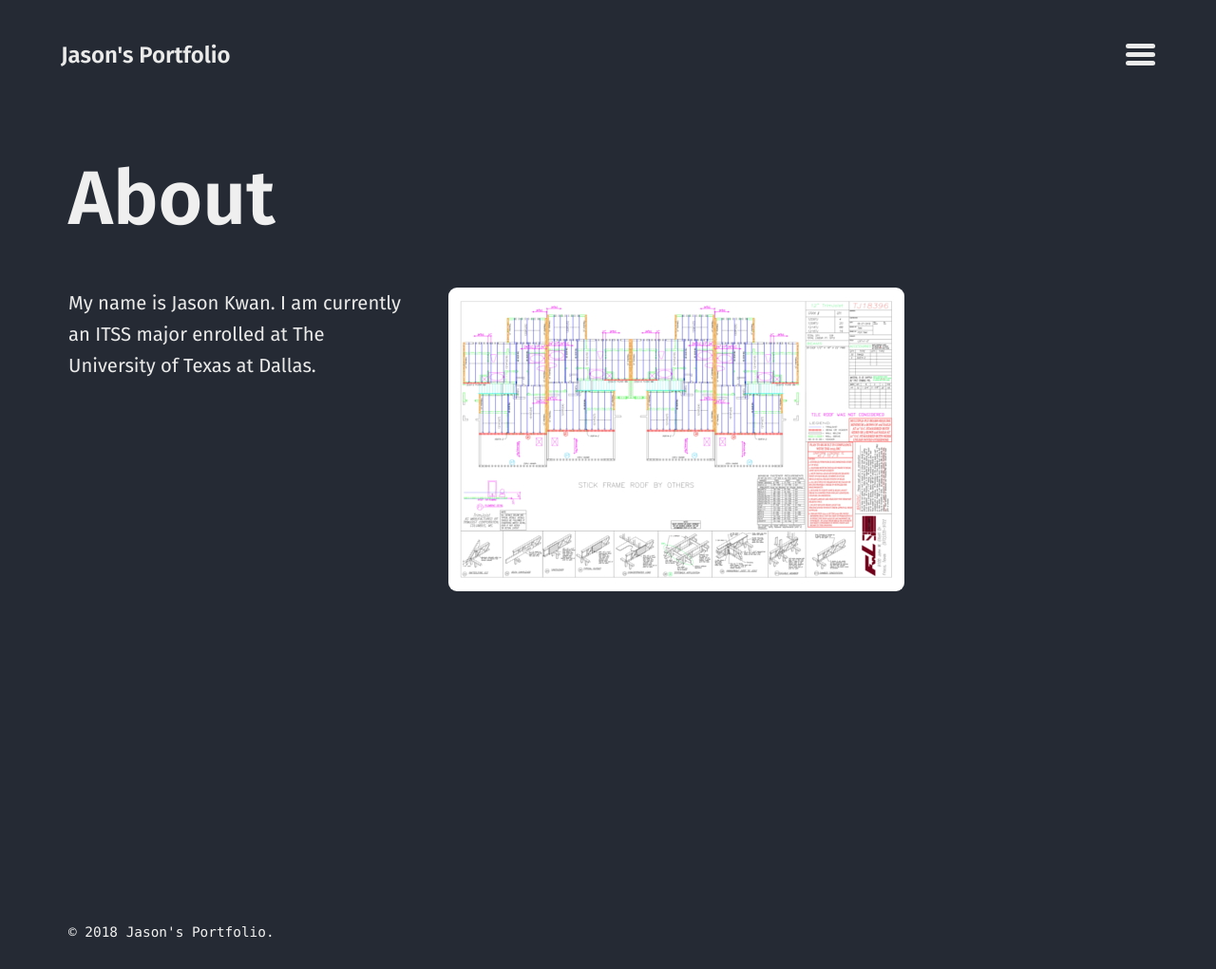
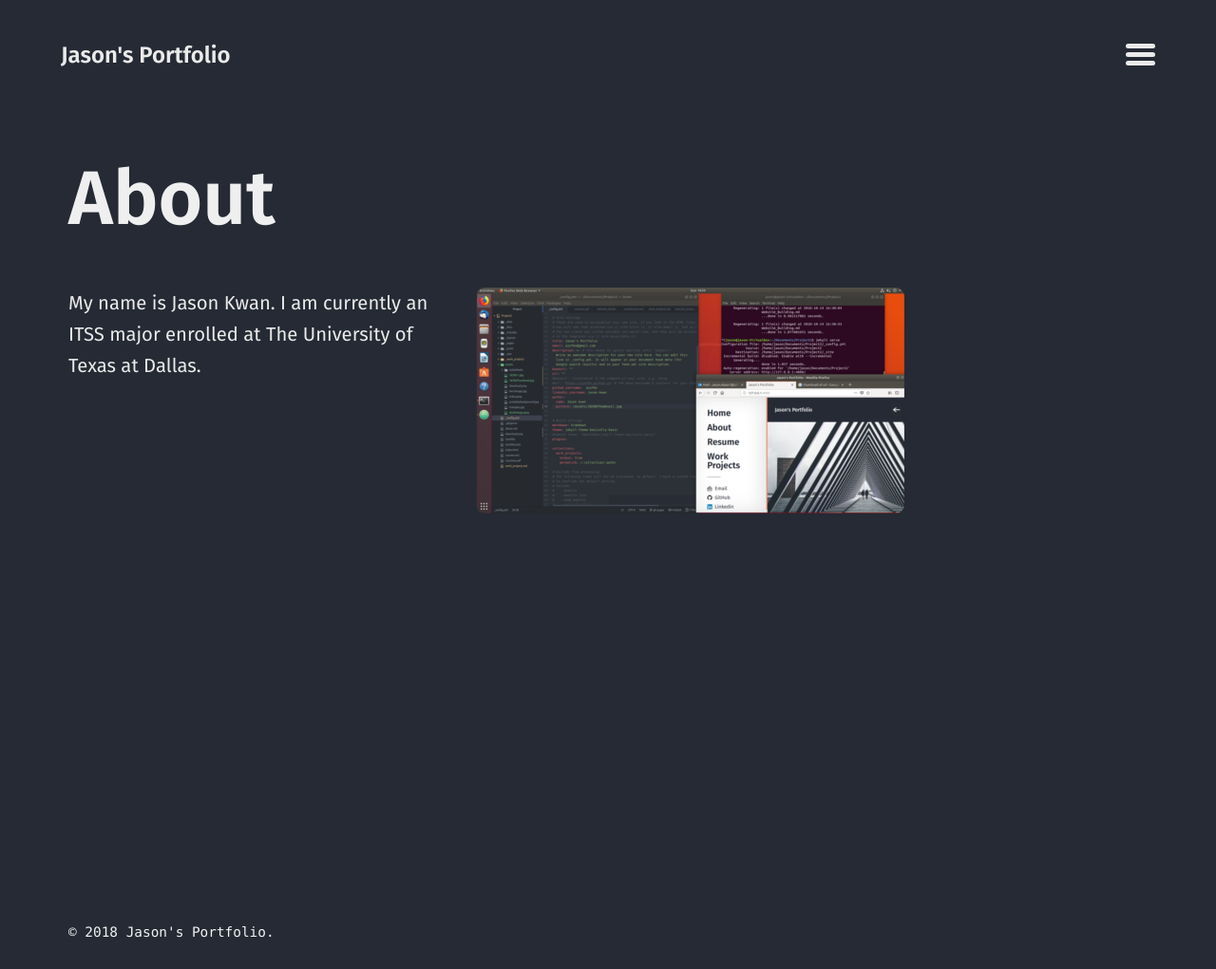
Before and after one commit to Ajofkn/timtimtim, a Jekyll site: the page built from about.md, in a window 1280 px wide. Shown: the whole page at 95% size. Built offline with Jekyll 4.4.1, drawn with Linux system fonts in a browser that asks for light colours; a script that is not in the unit is left out.

Commit message:
author image

```diff
--- a/_config.yml
+++ b/_config.yml
@@ -25,7 +25,7 @@ github_username:  ajofkn
 linkedin_username: jason-kwan
 author:
   name: Jason kwan
-  picture: /assets/18396Thumbnail.jpg
+  picture: /assets/WebsiteThumbnail.png
 
 
 # Build settings
```
